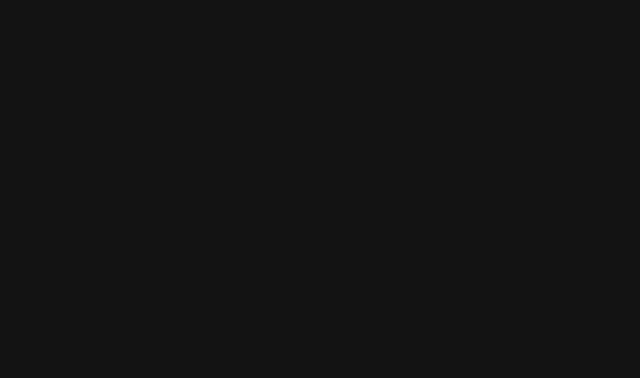
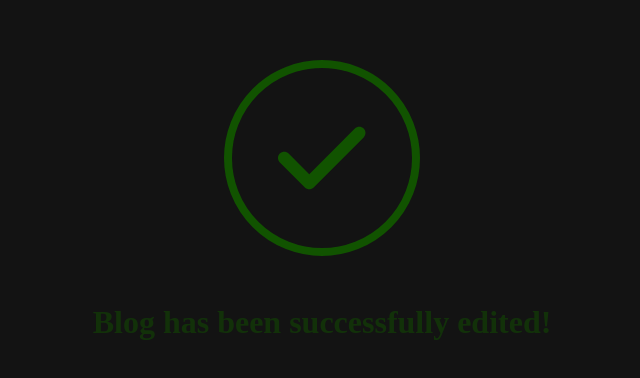
Before and after one commit to Kamil2104/Blog, a React (Vite) app in the folder admin/: page /editBlogSuccessAnimation in a window 1280 px wide. Before the commit this address had no page. Shown: the part 184-562 px from the top of the page, without its empty margins (318-958 px from the left). Built offline with nearby package versions, Linux system fonts and the light colour scheme.

Commit message:
feat: add animation component which is showed after successfuly updating a blog

```diff
--- a/admin/src/components/home/components/EditBlogForm.jsx
+++ b/admin/src/components/home/components/EditBlogForm.jsx
@@ -1,4 +1,5 @@
 import { useState, useEffect, useRef } from 'react'
+import { useNavigate } from "react-router-dom"
 
 import { handleChangesOnInputFields } from "../functions/inputFieldsHandler"
 import { setDefaultBorder } from "../functions/setDefaultBorderColorHandler"
@@ -12,6 +13,8 @@
 import axios from 'axios'
 
 const EditBlogForm = ({editedBlogName}) => {
+  const navigate = useNavigate()
+
   const [descriptionLength, setDescriptionLength] = useState(0)
 
   const [isPhotoSelected, setIsPhotoSelected] = useState(undefined)
@@ -111,7 +114,7 @@
             axios.post('http://localhost:3001/updateBlog', values)
             .then(res => {
               if (res.data === "Success") {
-                console.log("Success")
+                navigate('/editBlogSuccessAnimation')
               } else {
                 alert("Something went wrong with our servers. Try again later.")
               }
--- /dev/null
+++ b/admin/src/components/home/components/EditBlogSuccess.jsx
@@ -0,0 +1,33 @@
+import { useEffect } from 'react'
+import { useNavigate } from 'react-router-dom'
+
+import { FontAwesomeIcon } from '@fortawesome/react-fontawesome'
+import { faCheck } from '@fortawesome/free-solid-svg-icons'
+
+import '../assets/styles/Success.css'
+
+const EditBlogSuccess = () => {
+  const navigate = useNavigate()
+
+  useEffect(() => {
+    setTimeout(() => {
+      navigate('/adminPanel')
+    }, 7500)
+  })
+
+  return (
+    <div className='successComponent'>
+        <div className='successAnimationIcon'>
+            <FontAwesomeIcon
+                icon={faCheck}
+                className='checkIcon'
+            />
+        </div>
+        <div className='successAnimationParagraph'>
+            <p> Blog has been successfully edited! </p>
+        </div>
+    </div>
+  )
+}
+
+export default EditBlogSuccess
--- a/admin/src/main.jsx
+++ b/admin/src/main.jsx
@@ -4,6 +4,7 @@
 import AdminPanel from './components/home/AdminPanel.jsx';
 import CreateBlogSuccess from './components/home/components/CreateBlogSuccess.jsx'
 import DeleteBlogSuccess from './components/home/components/DeleteBlogsSuccess.jsx';
+import EditBlogSuccess from './components/home/components/EditBlogSuccess.jsx';
 
 import { Routes, Route, BrowserRouter } from 'react-router-dom';
 
@@ -14,6 +15,7 @@
         <Route path='/adminPanel' element={<AdminPanel />} />
         <Route path='/createBlogSuccessAnimation' element={<CreateBlogSuccess />} />
         <Route path='/deleteBlogSuccessAnimation' element={<DeleteBlogSuccess />} />
+        <Route path='/editBlogSuccessAnimation' element={< EditBlogSuccess />} />
       </Routes>
     </BrowserRouter>
 );
```
